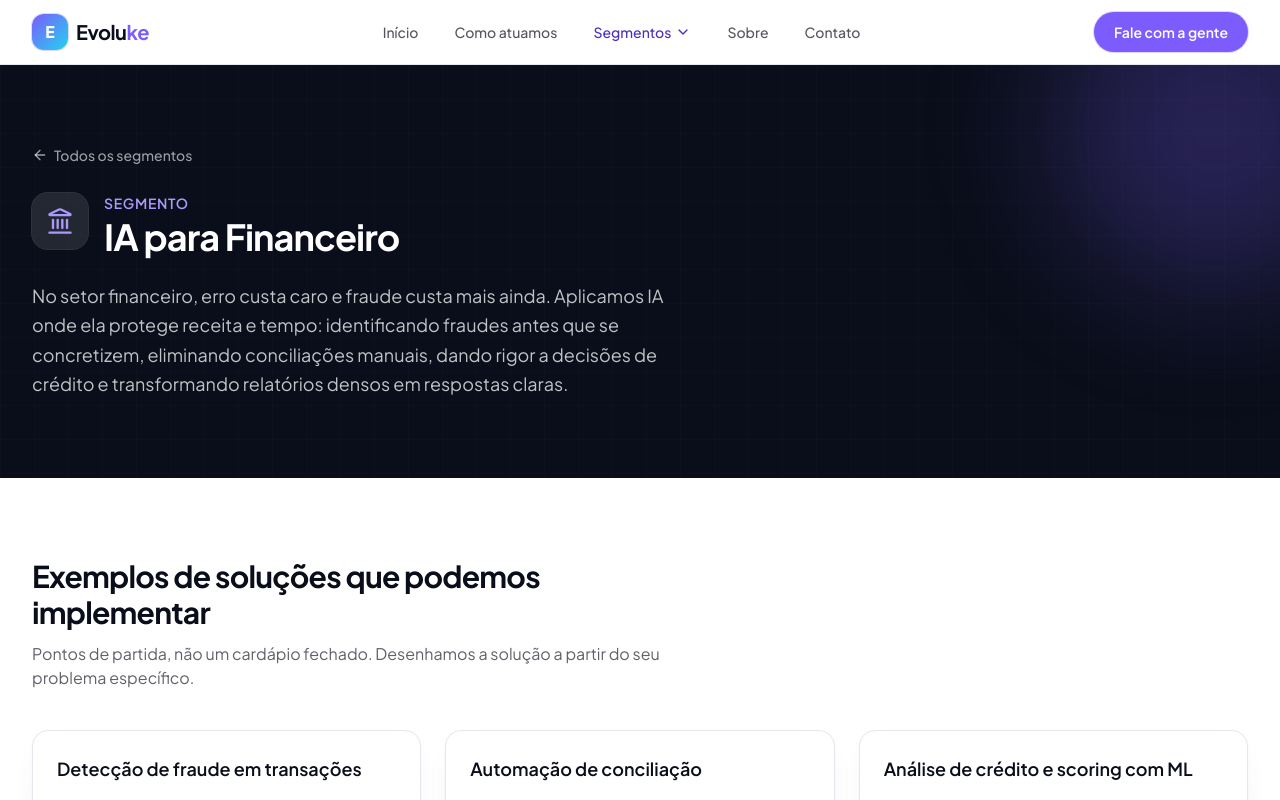
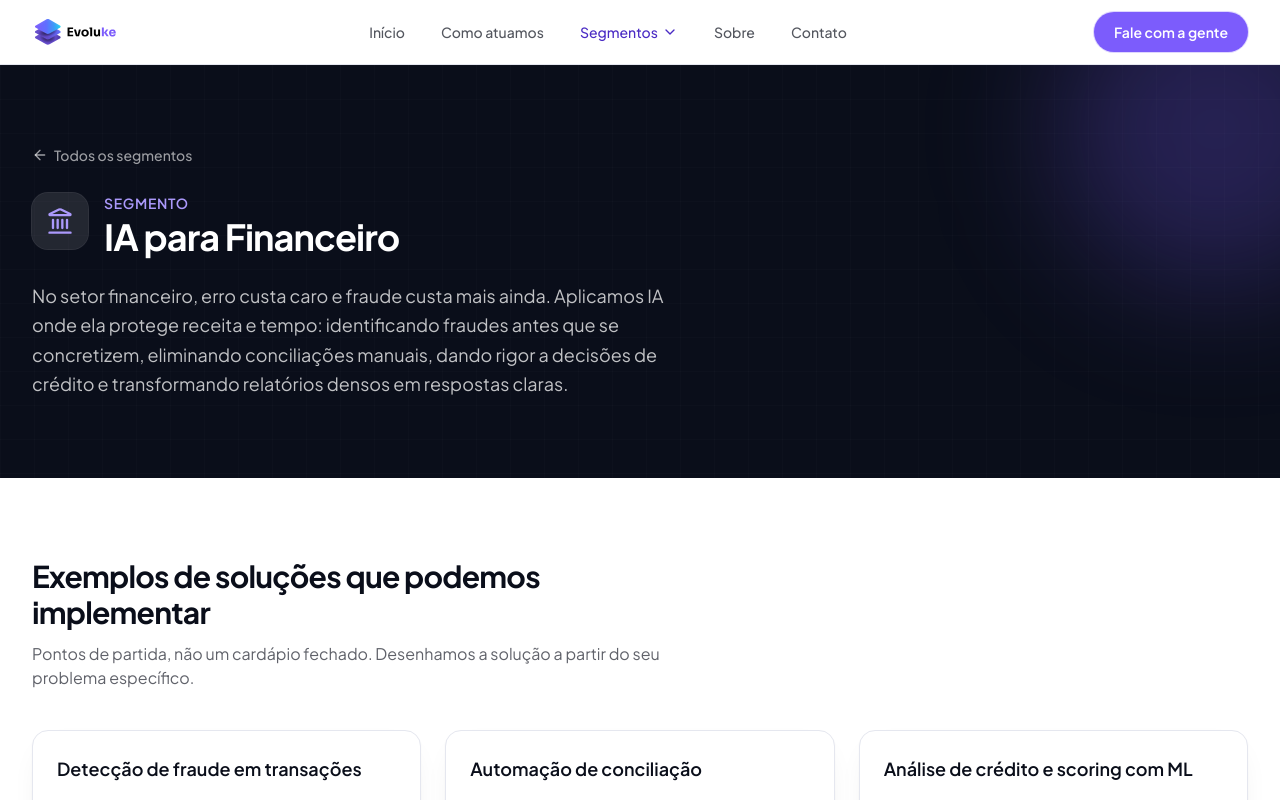
Before and after one commit to Schulzbnu/evoluke_site, a Next.js app: page /segmentos/financeiro in a window 1280 px wide. Shown: the top 800 px of the page. Built offline with nearby package versions, Linux system fonts and the light colour scheme.

Commit message:
Update site.ts

```diff
--- a/data/site.ts
+++ b/data/site.ts
@@ -33,14 +33,14 @@ export const site = {
  */
 export const branding = {
   /** Caminho público da logo principal (fundos claros). Vazio = usa o wordmark em texto. */
-  logo: "",
+  logo: "/brand/logo.svg",
   /** Logo para fundos escuros (rodapé). Vazio = usa `logo`. */
   logoLight: "",
   /** Texto alternativo da logo (acessibilidade). */
   logoAlt: `${site.nome} — logotipo`,
   /** Dimensões intrínsecas da logo, em pixels (necessárias para o next/image). */
-  logoWidth: 132,
-  logoHeight: 36,
+  logoWidth: 250,
+  logoHeight: 100,
   /**
    * Imagem de compartilhamento social (Open Graph / Twitter), ~1200x630.
    * Coloque em `public/brand/` e informe o caminho aqui (ex.: "/brand/og.png").
```
